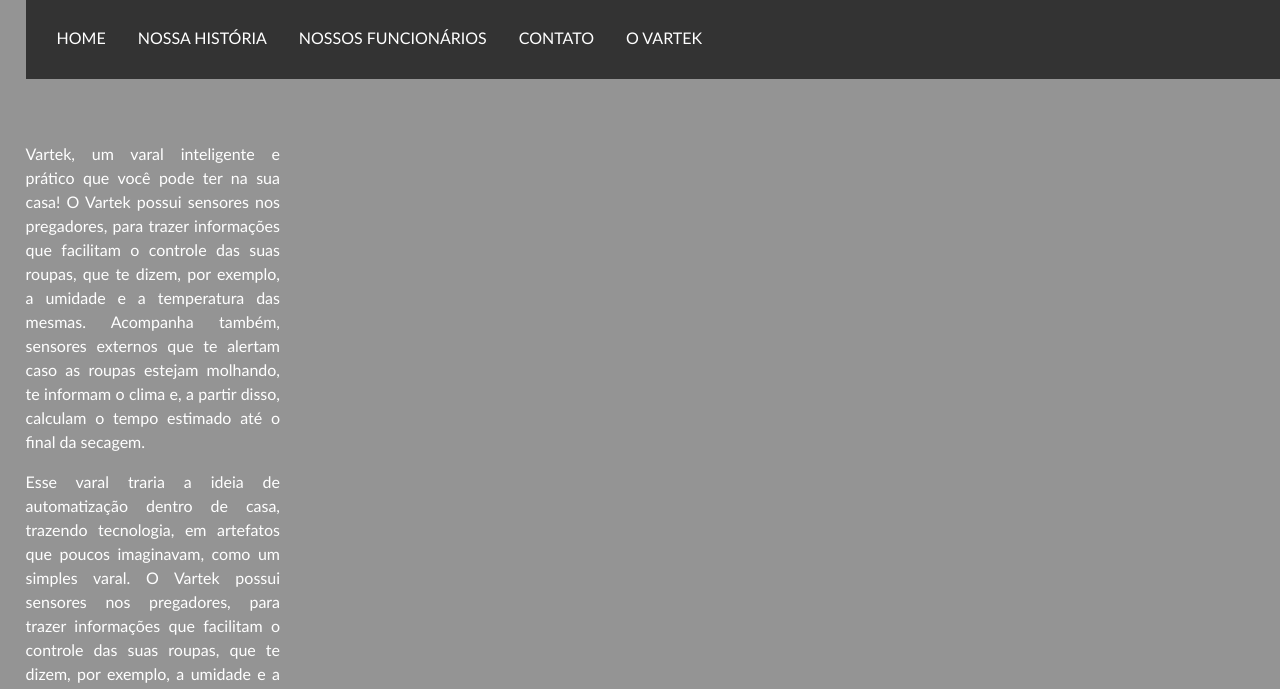
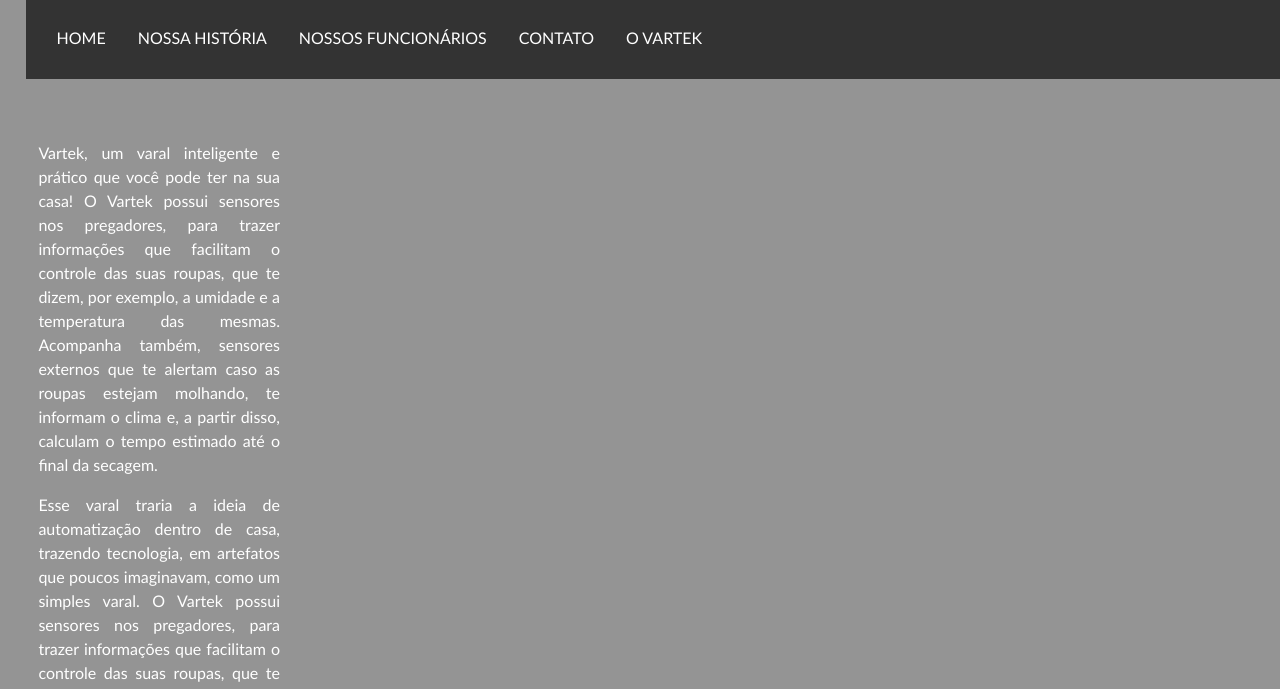
Before and after one commit to MLE-1B/MLE-1B.github.io, a plain HTML site: page index.html in a window 1280 px wide. Shown: the part 103-792 px from the top of the page. Drawn offline with nearby package versions, Linux system fonts and the light colour scheme.

Commit message:
Update index.html

```diff
--- a/index.html
+++ b/index.html
@@ -52,7 +52,7 @@ li a {
 
 
 
-   <div style="margin-left:2%";>
+   <div style="margin-left:3%";>
    <div style="margin-top:5%";>
    <div style="font-family:candara;">
 <div style="color:white;">
```
